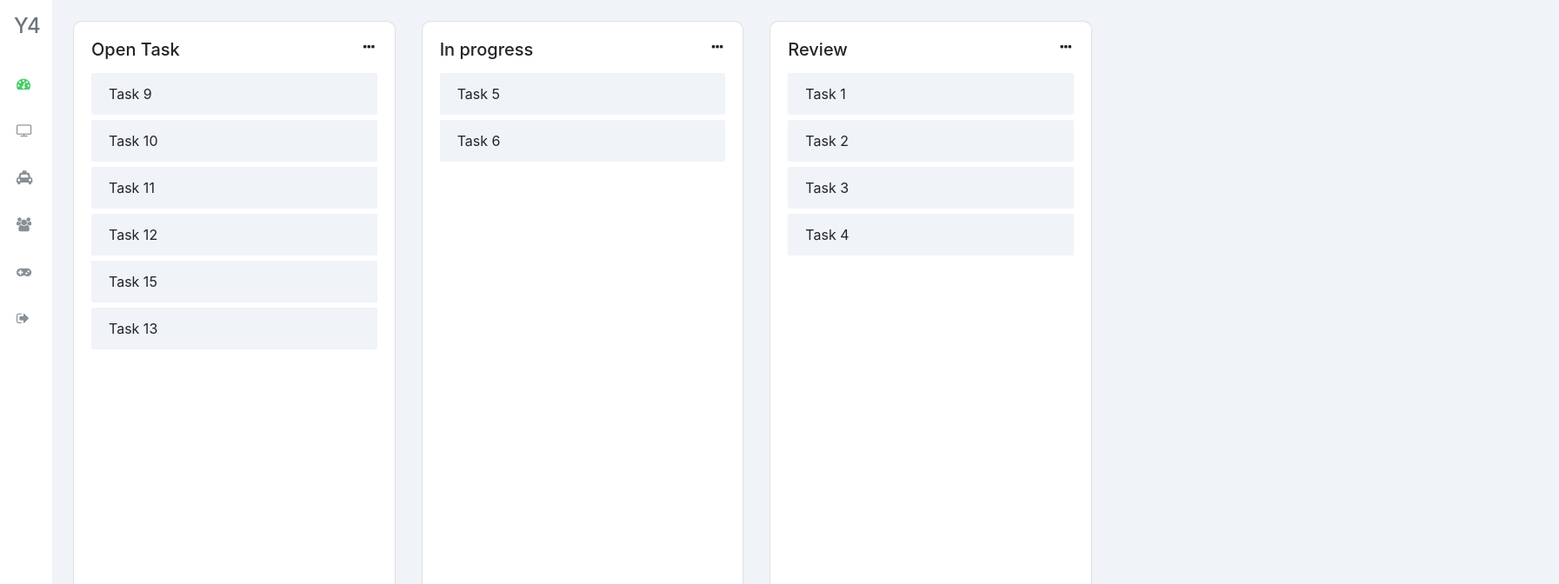
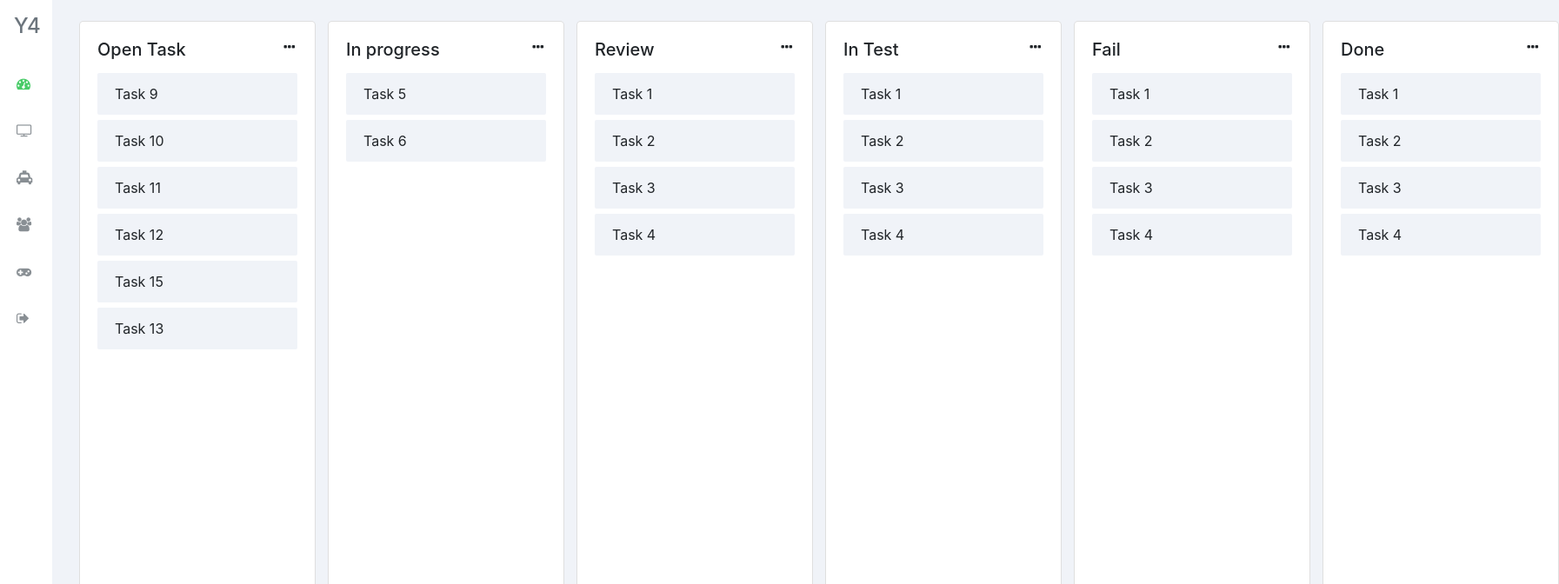
Before and after one commit to SokkunNORN/Y4-React-Final-Semister-1, a React (Create React App) app: page /dashboard in a window 1280 px wide. Shown: the top 672 px of the page at 87% size, 1793 px wide, since content can reach past the window. Built offline with nearby package versions, Linux system fonts and the light colour scheme.

Commit message:
update mock and label

```diff
--- a/src/layouts/sidebar/Sidebar.css
+++ b/src/layouts/sidebar/Sidebar.css
@@ -4,6 +4,7 @@
     position: fixed;
     height: 100vh;
     background: #FFFFFF;
+    z-index: 10;
 }
 
 .text-muted {
--- a/src/mock.json
+++ b/src/mock.json
@@ -52,7 +52,41 @@
             ]
         },
         {
-            "boardTitle": "Review",
+            "boardTitle": "In Test",
+            "tasks": [
+                {
+                    "title": "Task 1"
+                },
+                {
+                    "title": "Task 2"
+                },
+                {
+                    "title": "Task 3"
+                },
+                {
+                    "title": "Task 4"
+                }
+            ]
+        },
+        {
+            "boardTitle": "Fail",
+            "tasks": [
+                {
+                    "title": "Task 1"
+                },
+                {
+                    "title": "Task 2"
+                },
+                {
+                    "title": "Task 3"
+                },
+                {
+                    "title": "Task 4"
+                }
+            ]
+        },
+        {
+            "boardTitle": "Done",
             "tasks": [
                 {
                     "title": "Task 1"
--- a/src/views/Home/Index.js
+++ b/src/views/Home/Index.js
@@ -6,10 +6,10 @@ import listTasks from '../../mock.json'
 function Home () {
     return (
         <div id="home">
-            <div className="row">
+            <div className="d-flex flex-row">
                 {listTasks.data.map(function (item, i) {
                     return (
-                        <div className="col col-sm-12 col-md-6 col-lg-4" key={i}>
+                        <div className="column" key={i}>
                             <Card task={ item } />
                         </div>
                     )
--- a/src/views/Home/index.css
+++ b/src/views/Home/index.css
@@ -1,7 +1,7 @@
 
 #home .card-contain {
     height: 92vh !important;
-    border-radius: 10px !important;
+    border-radius: 5px !important;
 }
 
 #home .card-contain .btn-more {
@@ -12,3 +12,9 @@
 #home .card-contain .btn-more:hover {
     background:#F0F3F8;
 }
+
+#home .column {
+    width: 272px !important;
+    min-width: 272px !important;
+    margin: 0px 7px !important;
+}
```
